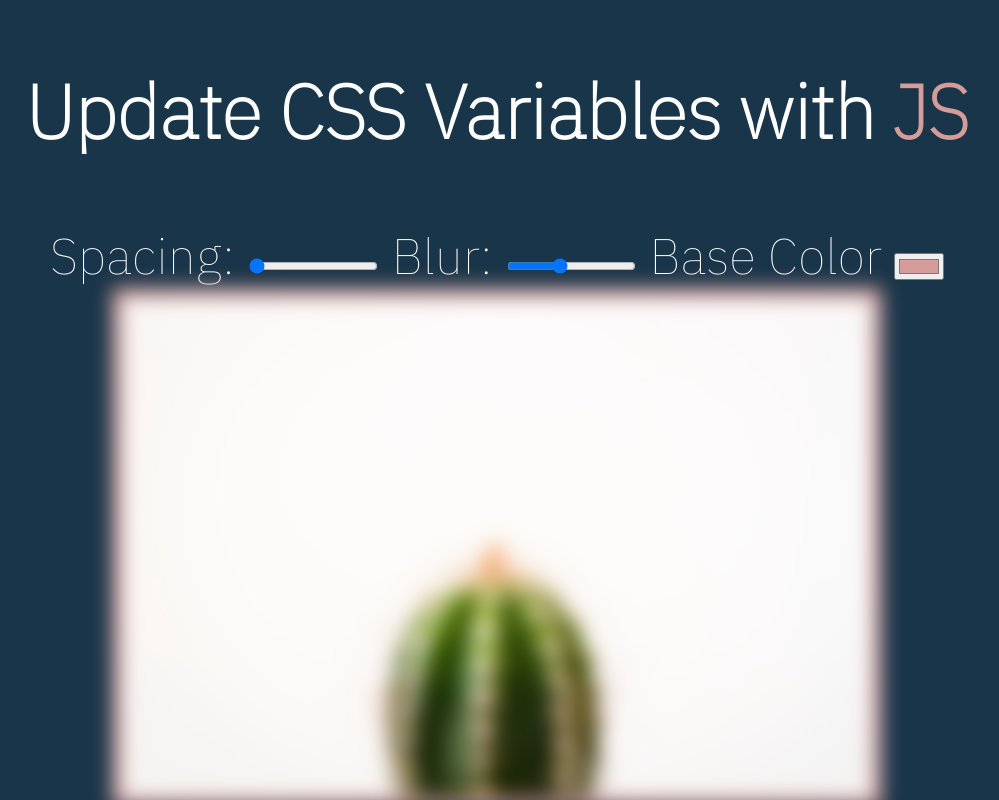
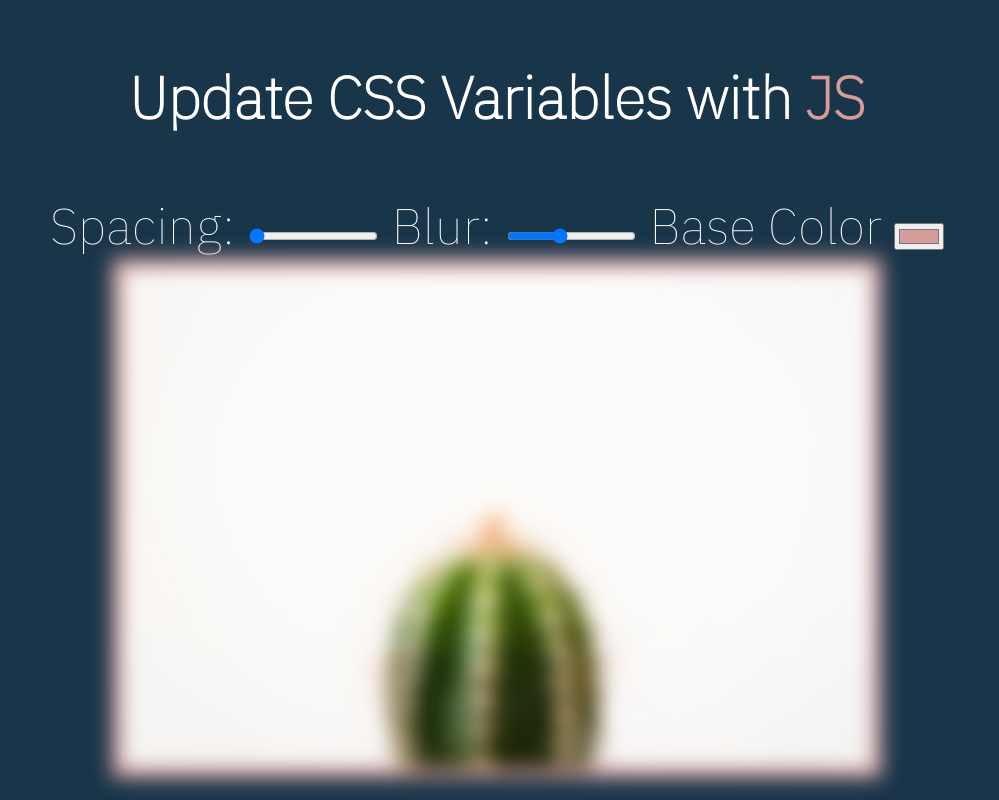
Before and after one commit to avalabek/thirty-days-of-JS, a plain HTML site: page cssVariables/index.html in a window 1280 px wide. Shown: the top 800 px of the page, without its empty margins (143-1142 px from the left). Drawn offline with Linux system fonts and the light colour scheme.

Commit message:
google fonts, heading sizes

```diff
--- a/cssVariables/index.html
+++ b/cssVariables/index.html
@@ -7,7 +7,7 @@
   <link href="https://fonts.googleapis.com/css?family=Gothic+A1|IBM+Plex+Sans:100" rel="stylesheet">
 </head>
 <body>
-  <h2>Update CSS Variables with <span class="hl">JS</span></h2>
+  <h3>Update CSS Variables with <span class="hl">JS</span></h3>
   <div class="controls">
     <label for="spacing">Spacing:</label>
     <input type="range" name="spacing" min="10" max="200" value="10" data-sizing="px">
```
